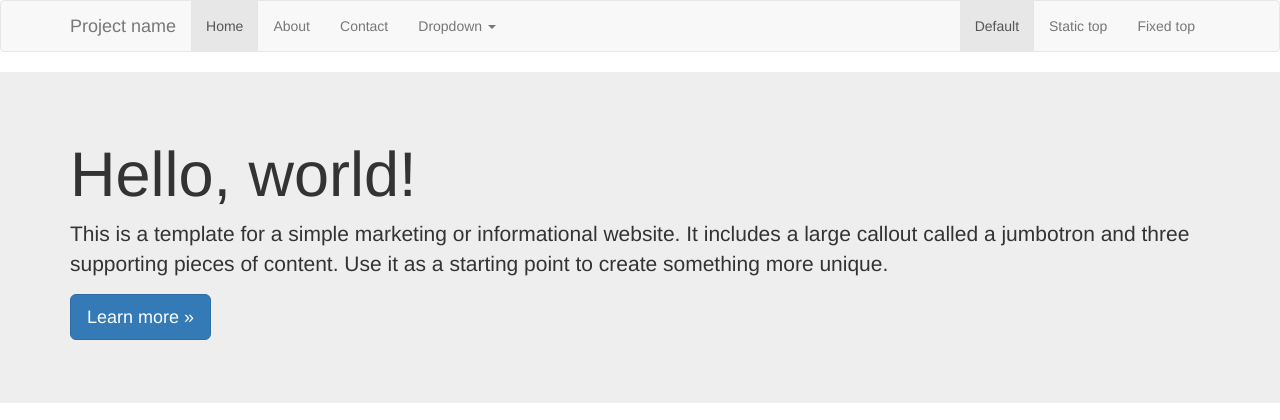
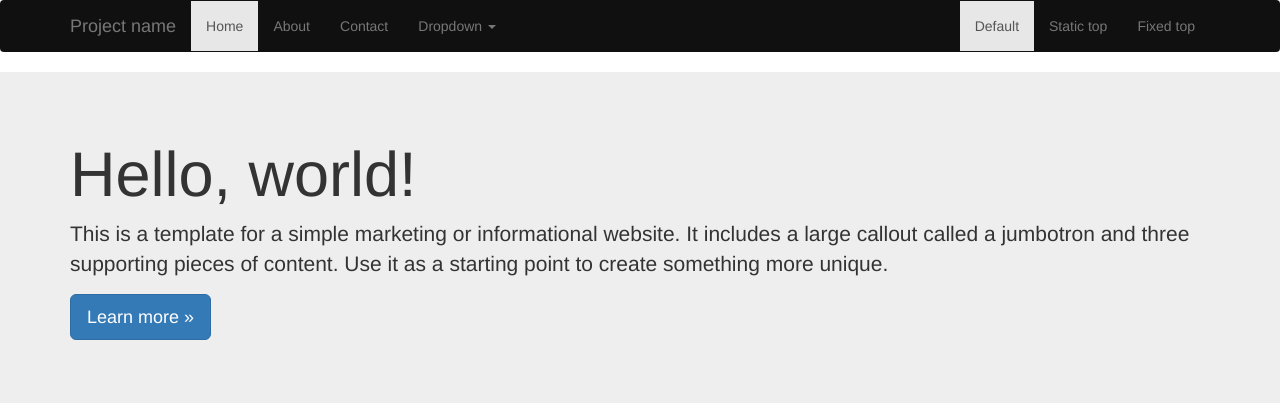
Before and after one commit to LeafD3signs/grow-a-shroom, a PHP site: page / in a window 1280 px wide. Shown: the top 420 px of the page. Run offline with PHP 8.4, Linux system fonts and the light colour scheme; some libraries are stand-ins or nearby versions.

Commit message:
Update bootstrap-dashboard.css

```diff
--- a/css/bootstrap-dashboard.css
+++ b/css/bootstrap-dashboard.css
@@ -1,3 +1,7 @@
-.navbar-inverse .navbar-collapse, .navbar-inverse .navbar-form {
-    border-color: #101010;
+.navbar {
+    position: relative;
+    min-height: 50px;
+    /* margin-bottom: 20px; */
+    border: 1px solid transparent;
+    background-color: #101010;
 }
```
